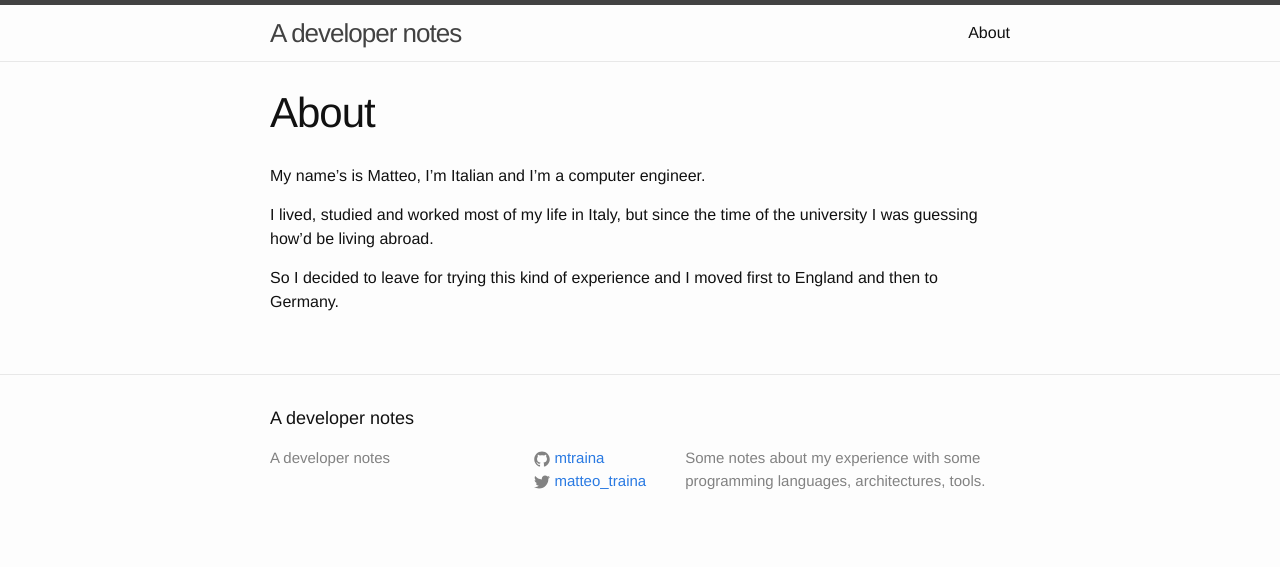
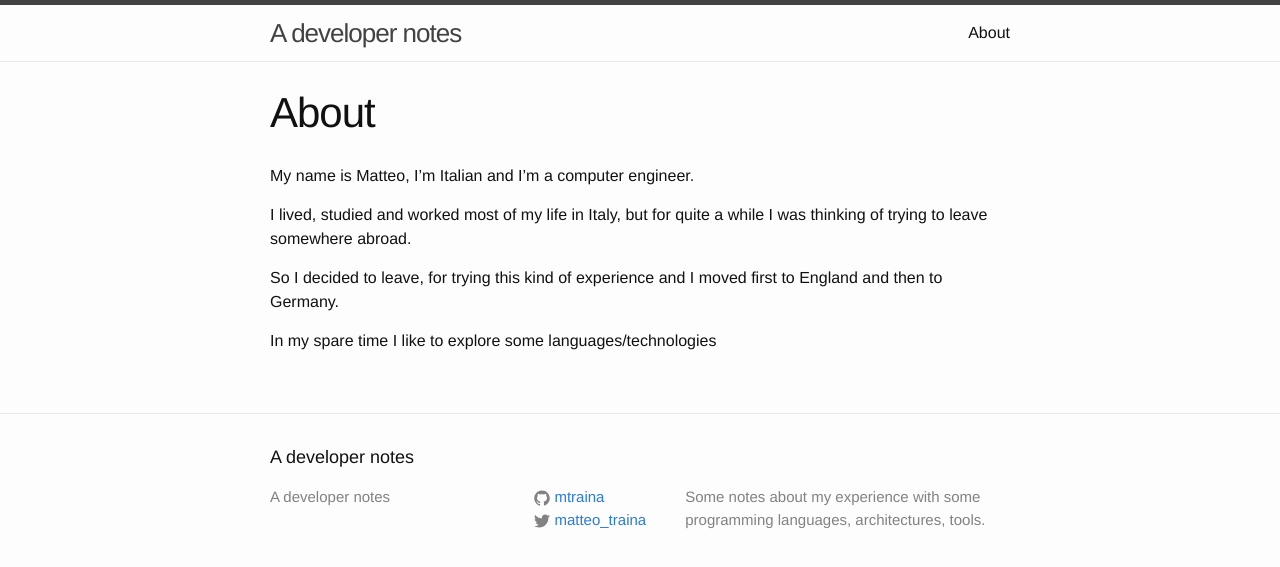
Before and after one commit to mtraina/mtraina.github.io, a Jekyll site: the page built from about.md, in a window 1280 px wide. Shown: the top 567 px of the page. Built offline with Jekyll 4.4.1, drawn with Linux system fonts in a browser that asks for light colours.

Commit message:
about changed

```diff
--- a/about.md
+++ b/about.md
@@ -4,23 +4,11 @@ title: About
 permalink: /about/
 ---
 
-My name's is Matteo, I'm Italian and I'm a computer engineer.
+My name is Matteo, I'm Italian and I'm a computer engineer.
 
-I lived, studied and worked most of my life in Italy, but since the time of the
-university I was guessing how'd be living abroad.
+I lived, studied and worked most of my life in Italy, but for  quite a while I was thinking of trying to leave somewhere abroad.
 
-So I decided to leave for trying this kind of experience and I moved first to
+So I decided to leave, for trying this kind of experience and I moved first to
 England and then to Germany.
 
-
-
-<!-- If you can find my linkedin profile
-This is the base Jekyll theme. You can find out more info about customizing your Jekyll theme, as well as basic Jekyll usage documentation at [jekyllrb.com](http://jekyllrb.com/)
-
-You can find the source code for the Jekyll new theme at:
-{% include icon-github.html username="jglovier" %} /
-[jekyll-new](https://github.com/jglovier/jekyll-new)
-
-You can find the source code for Jekyll at
-{% include icon-github.html username="jekyll" %} /
-[jekyll](https://github.com/jekyll/jekyll) -->
+In my spare time I like to explore some languages/technologies
```
